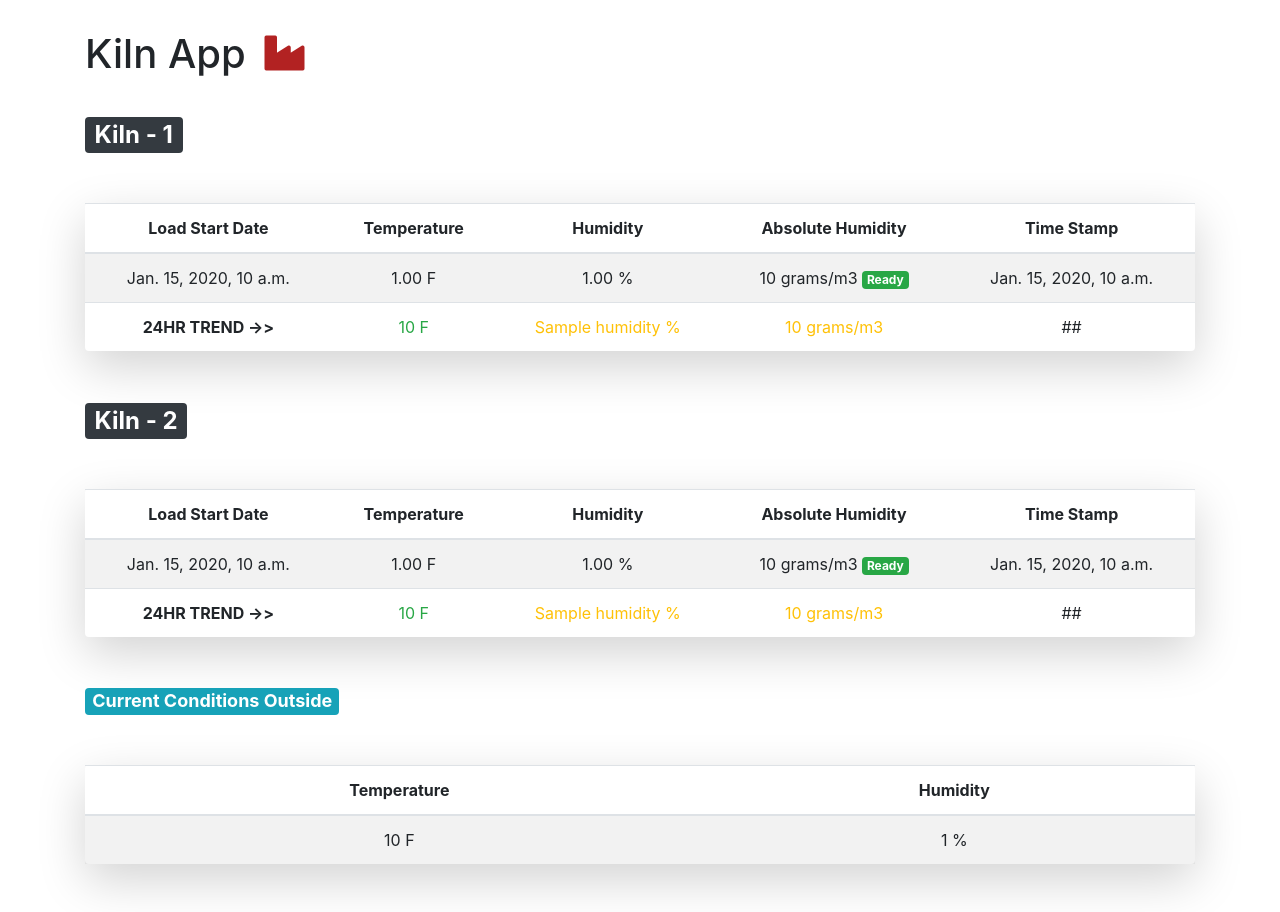
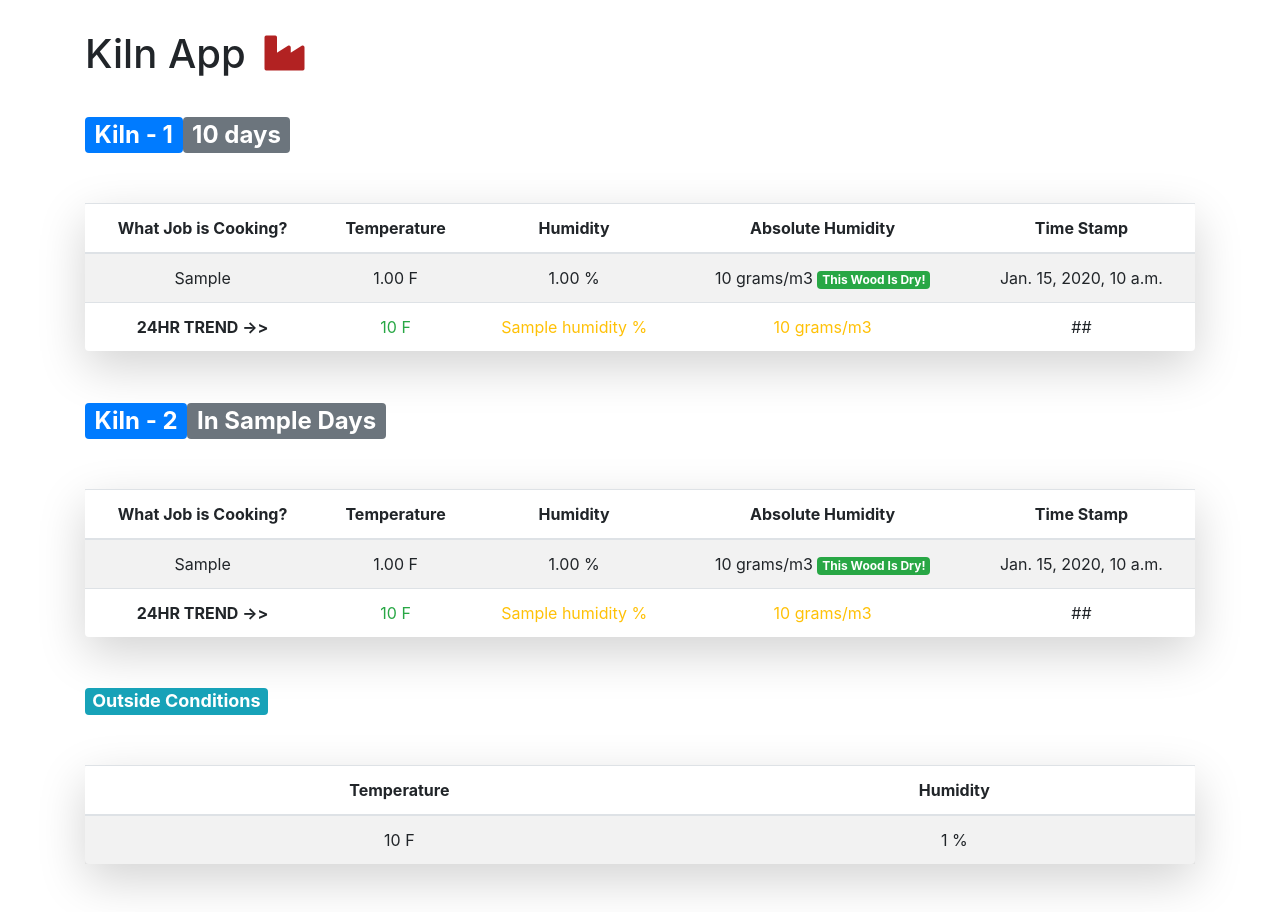
Before and after one commit to AlexSkrivseth/kiln-app, a Django app: template kiln_app/dashboard/templates/dashboard/main.html in a window 1280 px wide. Shown: the part 75-987 px from the top of the page. Run offline with Django 3.2, Linux system fonts and the light colour scheme; tables that the repository leaves empty hold one stand-in row (values such as "Sample post"); the template is opened without the code that fills it: values that come from a table or form of the project are taken from there, most other values are stand-ins (such as "Sample title", 1, 10 or a date in 2020); some libraries are stand-ins or nearby versions.

Commit message:
added days to the main.html template

```diff
--- a/kiln_app/dashboard/templates/dashboard/main.html
+++ b/kiln_app/dashboard/templates/dashboard/main.html
@@ -2,12 +2,12 @@
 
 {% block main %}
   <!-- <p class="lead">Kilns  <i style="color: orange;" title='Edit' class="fas fa-stream"></i></p> -->
-  <h2><span class='badge badge-dark'>Kiln - 1 </span></h2>
+  <h2><span class='badge badge-primary'>Kiln - 1 </span><span class='badge badge-secondary'>{{daynum1}} days</span></h2>
   <table class="table table-striped shadow-lg p-3 mb-5 bg-white rounded">
     <thead>
       <tr style="text-align: center;">
 
-        <th>Load Start Date</th>
+        <th>What Job is Cooking?</th>
 
         <th>Temperature</th>
         <th>Humidity</th>
@@ -19,13 +19,13 @@
     <tbody>
 
     <tr style="text-align: center;">
-      <td>{{reading1.load.startdate}}</td>
+      <td>{{reading1.load.job}}</td>
       <td>{{reading1.temperature}} F</td>
       <td>{{reading1.humidity}} %</td>
       {% if ah1 < 15 %}
-        <td>{{ah1}} grams/m3 <span class='badge badge-success'>Ready</span></td>
+        <td>{{ah1}} grams/m3 <span class='badge badge-success'>This Wood Is Dry!</span></td>
         {%elif ah1 < 20 %}
-          <td>{{ah1}} grams/m3 <span class='badge badge-warning'>Almost Ready</span></td>
+          <td>{{ah1}} grams/m3 <span class='badge badge-warning'>Almost Dry</span></td>
       {%else%}
         <td>{{ah1}} grams/m3 </td>
       {%endif%}
@@ -58,12 +58,12 @@
     </tbody>
   </table>
 
-  <h2><span class='badge badge-dark'>Kiln - 2 </span></h2>
+  <h2><span class='badge badge-primary'>Kiln - 2 </span><span class='badge badge-secondary'>In {{daynum2}} Days</span></h2>
   <table class="table table-striped shadow-lg p-3 mb-5 bg-white rounded">
     <thead>
       <tr style="text-align: center;">
 
-        <th>Load Start Date</th>
+        <th>What Job is Cooking?</th>
 
         <th>Temperature</th>
         <th>Humidity</th>
@@ -75,13 +75,13 @@
     <tbody>
 
     <tr style="text-align: center;">
-      <td>{{reading2.load.startdate}}</td>
+      <td>{{reading2.load.job}}</td>
       <td>{{reading2.temperature}} F</td>
       <td>{{reading2.humidity}} %</td>
       {% if ah2 < 15 %}
-          <td>{{ah2}} grams/m3 <span class='badge badge-success'>Ready</span></td>
+          <td>{{ah2}} grams/m3 <span class='badge badge-success'>This Wood Is Dry!</span></td>
         {%elif ah2 < 20 %}
-          <td>{{ah2}} grams/m3 <span class='badge badge-warning'>Close</span></td>
+          <td>{{ah2}} grams/m3 <span class='badge badge-warning'>Almost Dry</span></td>
         {%else%}
           <td>{{ah2}} grams/m3 </td>
         {%endif%}
@@ -114,7 +114,7 @@
     </tbody>
   </table>
 
-<h4><span class='badge badge-info'>Current Conditions Outside </span></h4>
+<h4><span class='badge badge-info'>Outside Conditions </span></h4>
 <table class="table table-striped shadow-lg p-3 mb-5 bg-white rounded">
   <thead>
     <tr style="text-align: center;">
```
Also changed, not shown: kiln_app/dashboard/views.py (+9 -4 lines).
